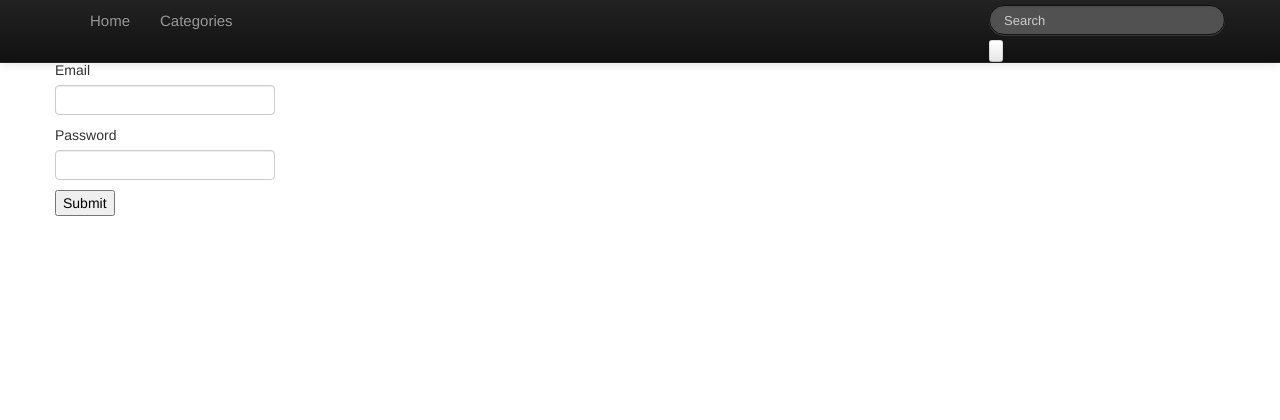
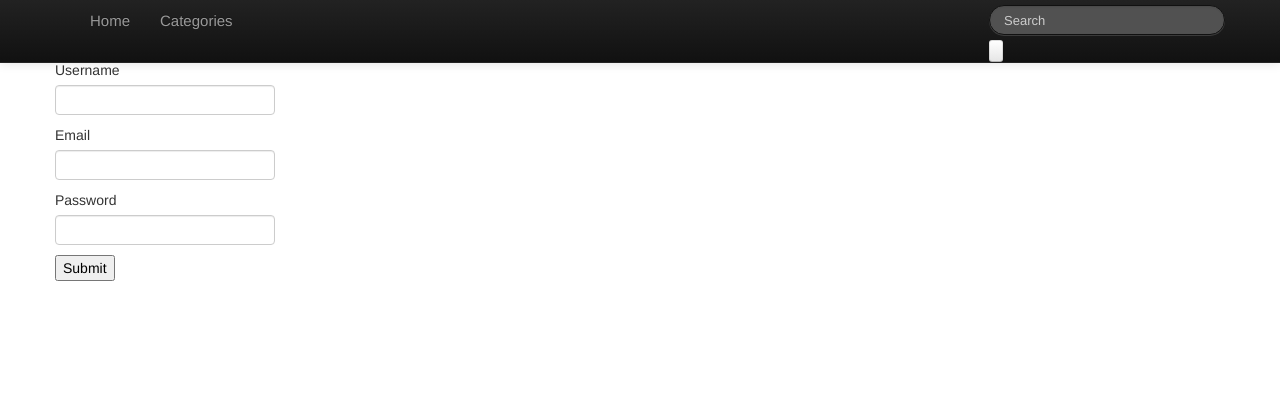
Before and after one commit to crshumate/ellie, a CakePHP app: the page made by app/View/Users/admin_settings.ctp in a window 1280 px wide. Shown: the top 420 px of the page. Run offline with PHP 8.4 and a stand-in for CakePHP, Linux system fonts and the light colour scheme; the template is opened without the code that fills it: most values are stand-ins (such as "Sample title", 1, 10 or a date in 2020); form fields are guessed from the names that the template uses; data that the repository does not hold is empty; some libraries are stand-ins or nearby versions.

Commit message:
adding basic user inof update functionality

```diff
--- a/app/View/Users/admin_settings.ctp
+++ b/app/View/Users/admin_settings.ctp
@@ -1,5 +1,6 @@
 <?
 echo $this->Form->create('User');
+echo $this->Form->input('username');
 echo $this->Form->input('email');
 echo $this->Form->input('password', array('value'=>''));
 echo $this->Form->input('id', array('type'=>'hidden'));
```
